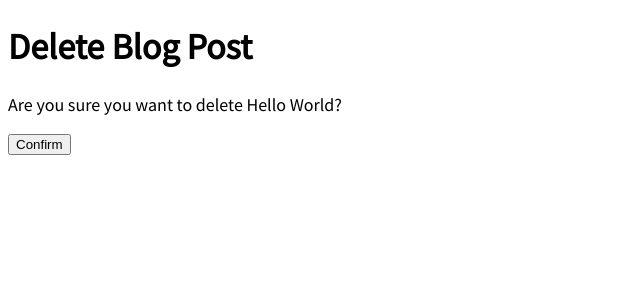
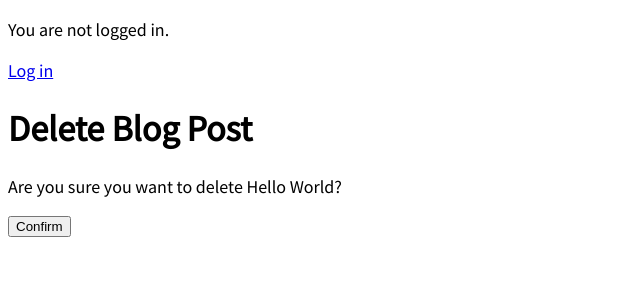
Before and after one commit to DhruvDiwan/blogApp, a Django app: page /blog/6/delete in a window 1280 px wide. Shown: the part 101-401 px from the top of the page, without its empty margins (0-640 px from the left). Run offline with Django 3.2, Linux system fonts and the light colour scheme; data comes from the database, SQL or seed files in the repository; both versions use the stored data as it was after the commit.

Commit message:
Add if user.is_authenticated block to base.html

```diff
--- a/templates/base.html
+++ b/templates/base.html
@@ -15,6 +15,12 @@
 			<a href="{% url 'blog_new' %}">+ New Blog Post</a>
 		</div>
 	</header>
+	{% if user.is_authenticated %}
+	<p>Hi {{ user.username }}!</p>
+	{% else %}
+	<p>You are not logged in.</p>
+	<a href="{% url 'login' %}">Log in</a>
+	{% endif %}
 	<div>
 		{% block content %}
 		{% endblock content %}
```
Also changed, not shown: db.sqlite3.
